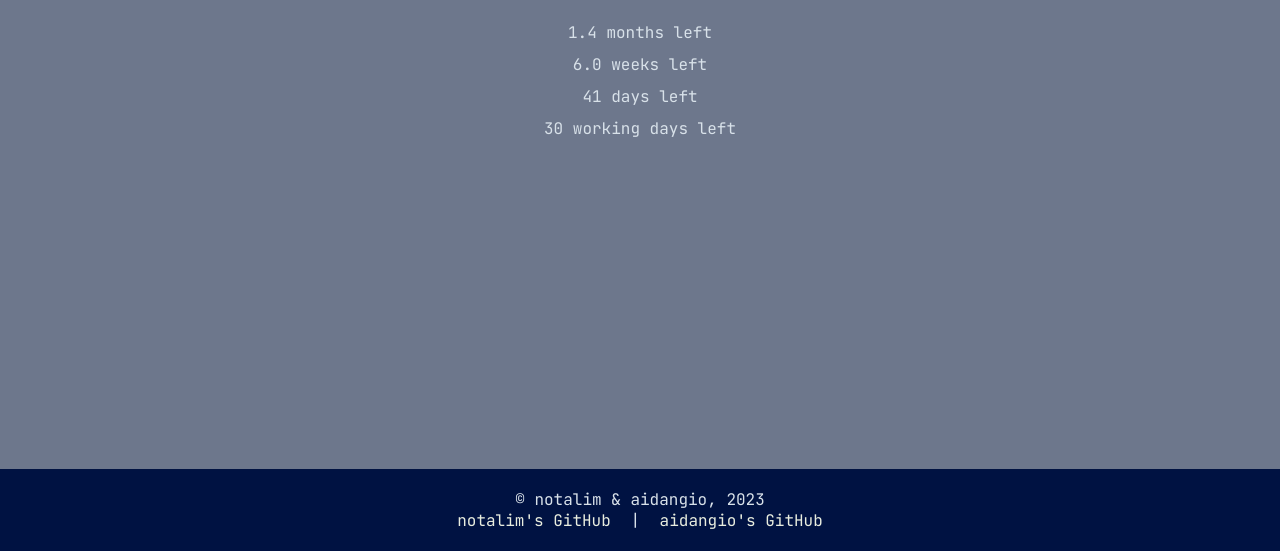
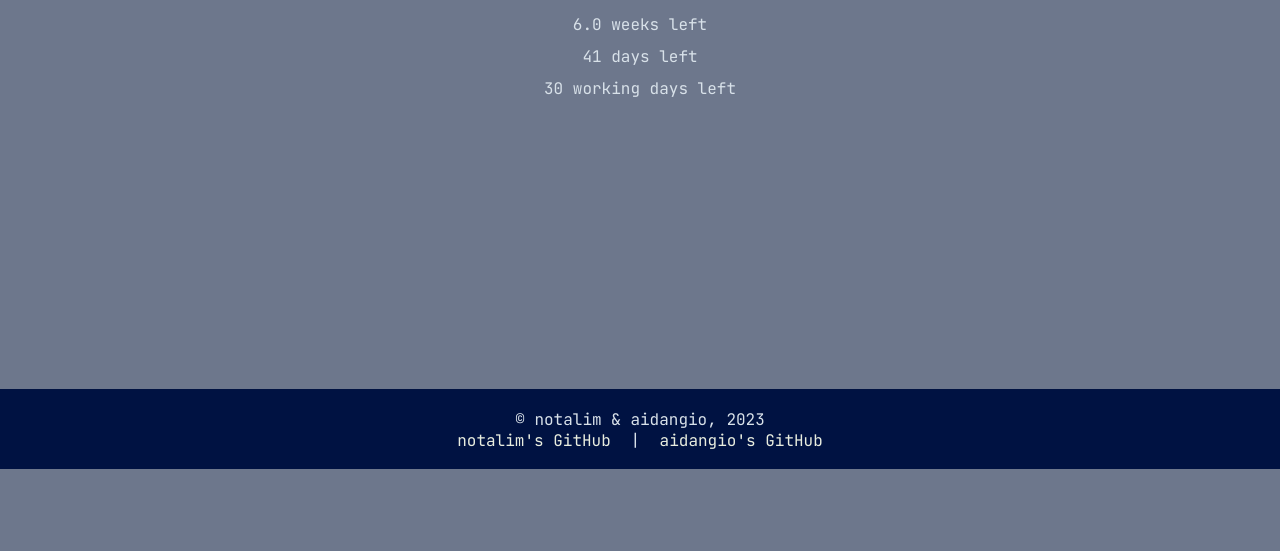
Before and after one commit to notalim/semester-tracker, a plain HTML site: page pages/index.html in a window 1280 px wide. Shown: the part 331-882 px from the top of the page. After the commit the page ends 800 px from the top, so only its background shows below. Drawn offline with Linux system fonts and the light colour scheme.

```diff
--- a/styles/styles.css
+++ b/styles/styles.css
@@ -1,18 +1,3 @@
-/*
-
-Background (Jet Black): 333533
-(Eerie Black): 242423
-(Saffron): F5CB5C
-(Alabaster(Gray)):E8EDDF
-Platinum:CFDBD5
-
-Battery:
-Orange: ffb800
-Red: ff5714
-neon green: 89fc00
-darker bright green: 29bf12
-
- */
 @import url("https://fonts.googleapis.com/css2?family=JetBrains+Mono:wght@300;400;500;600;700&display=swap");
 
 * {
@@ -57,7 +42,7 @@
   flex-direction: column;
   justify-content: center;
   align-items: center;
-  min-height: 100vh; /* Use viewport height to make sure the content is centered on the screen */
+  min-height: 90vh; /* Use viewport height to make sure the content is centered on the screen */
   padding-bottom: 80px; /* Add some padding to the bottom to account for the footer */
 }
 
@@ -74,7 +59,7 @@
 .footer {
     background-color: var(--penn-blue);
     padding: 20px 0;
-
+    height: 10vh;
     bottom: 0;
     width: 100%;
 }
```
